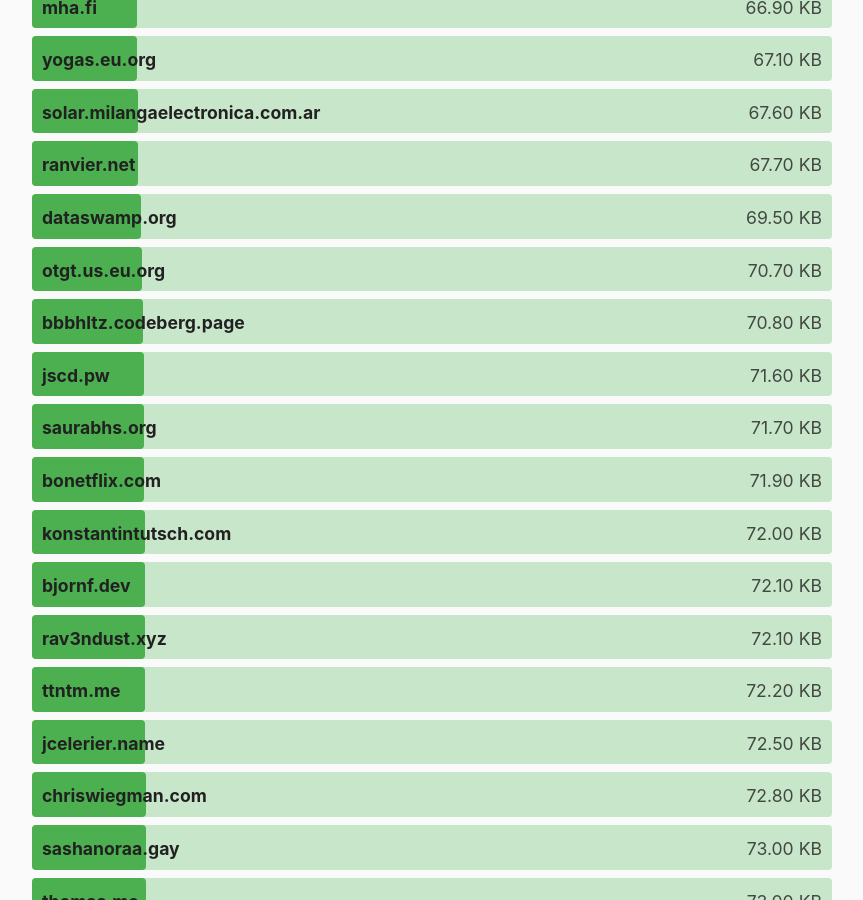
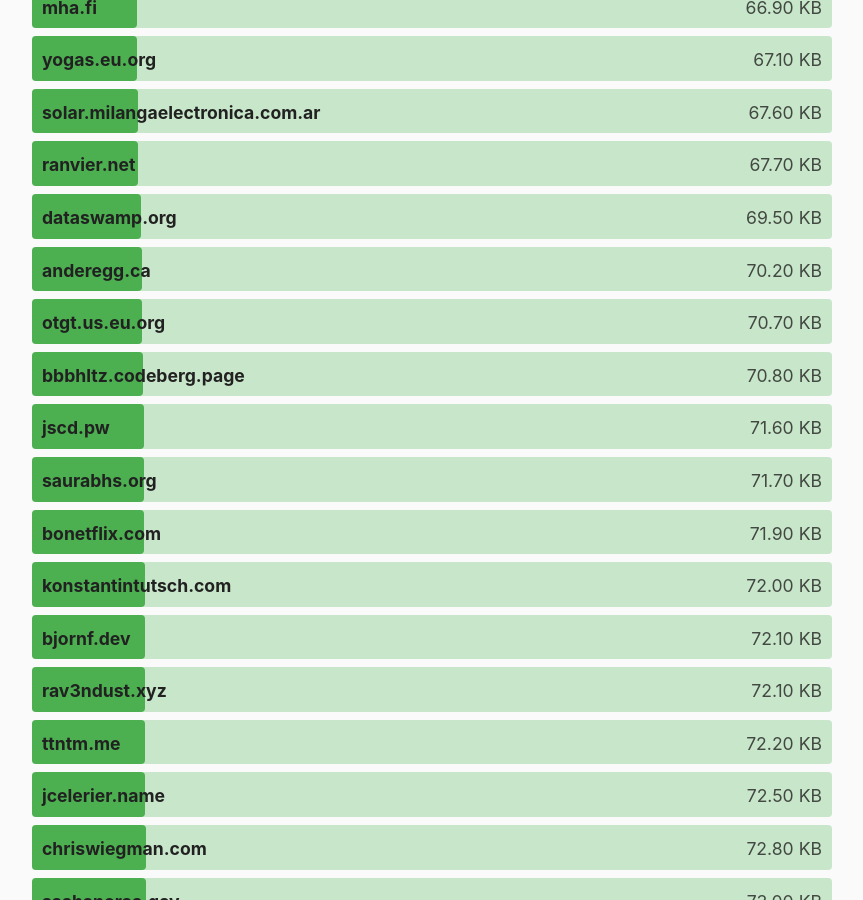
Before and after one commit to kevquirk/512kb.club, a Jekyll site: the page built from index.md, in a window 1280 px wide and 900 px high, scrolled down 20310 px. Shown: the whole window, without its empty margins (208-1071 px from the left). Built offline with Jekyll 4.4.1, drawn with Linux system fonts in a browser that asks for light colours.

Commit message:
Adding anderegg.ca
https://radar.cloudflare.com/scan/1ae120a6-2451-420d-adcf-b3acef38e088/summary

```diff
--- a/_data/sites.yml
+++ b/_data/sites.yml
@@ -208,6 +208,11 @@
   size: 48.8
   last_checked: 2022-03-30
 
+- domain: anderegg.ca
+  url: https://anderegg.ca/
+  size: 70.2
+  last_checked: 2024-03-23
+
 - domain: andrewsfasteners.uk
   url: https://www.andrewsfasteners.uk/
   size: 195
```
